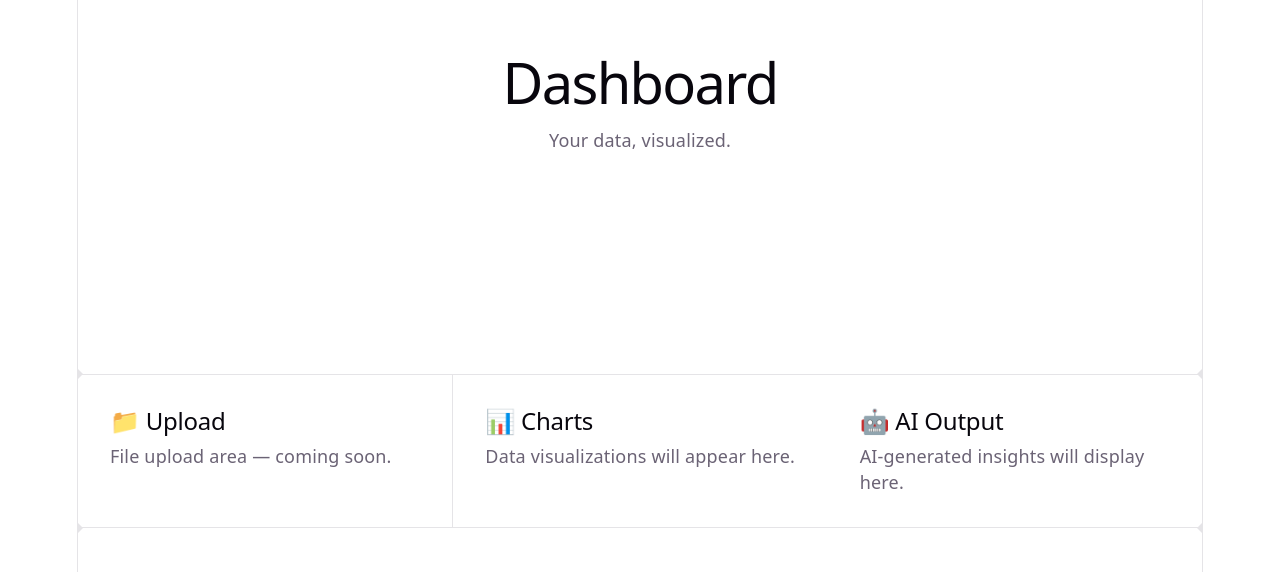
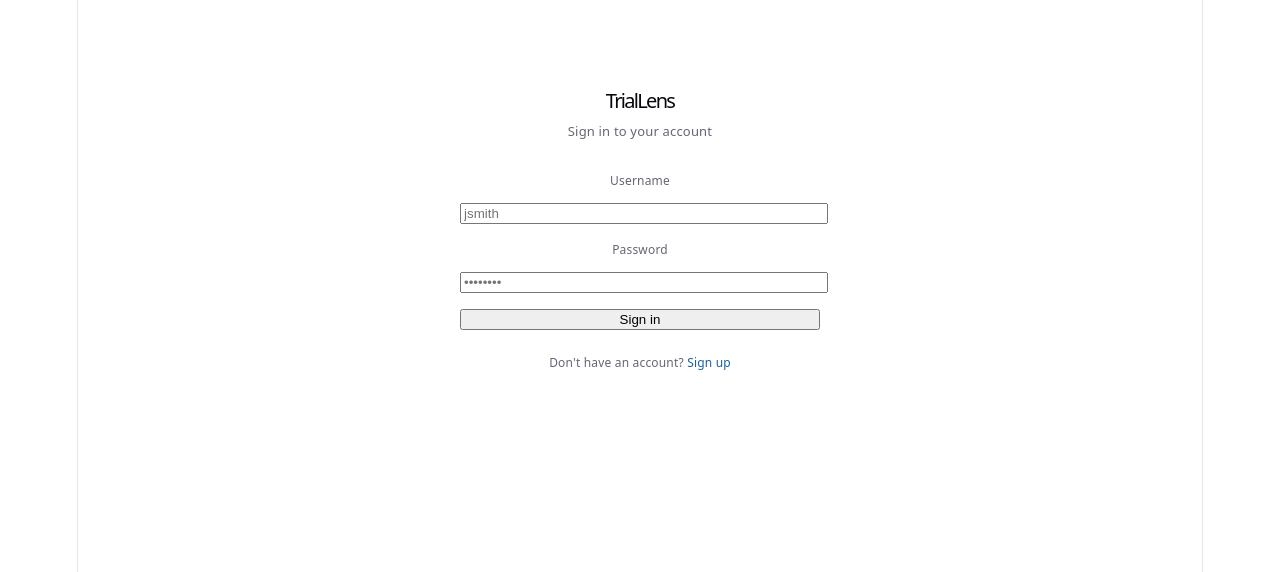
Before and after one commit to nathalievilla/HackPrinceton, a React (Vite) app in the folder hack-princeton/: page / in a window 1280 px wide. Shown: the part 184-756 px from the top of the page. Built offline with nearby package versions, Linux system fonts and the light colour scheme.

Commit message:
login/signup screen auth wip

```diff
--- a/hack-princeton/package.json
+++ b/hack-princeton/package.json
@@ -10,6 +10,7 @@
     "preview": "vite preview"
   },
   "dependencies": {
+    "@supabase/supabase-js": "^2.103.3",
     "@tailwindcss/vite": "^4.2.2",
     "axios": "^1.15.0",
     "react": "^19.2.4",
--- /dev/null
+++ b/hack-princeton/src/Auth.jsx
@@ -0,0 +1,100 @@
+import { useState } from 'react'
+import { supabase } from './lib/supabaseClient'
+
+export default function Auth({ onAuth }) {
+  const [mode, setMode] = useState('login') // 'login' | 'signup'
+  const [form, setForm] = useState({ firstName: '', lastName: '', username: '', password: '' })
+  const [error, setError] = useState(null)
+  const [loading, setLoading] = useState(false)
+
+  function update(field) {
+    return (e) => setForm((f) => ({ ...f, [field]: e.target.value }))
+  }
+
+  async function handleSubmit() {
+    setError(null)
+    setLoading(true)
+
+    // Supabase uses email under the hood — we use username@app.local as a fake email
+    const fakeEmail = `${form.username}@gmail.com`
+
+    if (mode === 'signup') {
+      const { error: signUpError } = await supabase.auth.signUp({
+        email: fakeEmail,
+        password: form.password,
+        options: {
+          data: {
+            first_name: form.firstName,
+            last_name: form.lastName,
+            username: form.username,
+          }
+        }
+      })
+      if (signUpError) { setError(signUpError.message); setLoading(false); return }
+    }
+
+    if (mode === 'login') {
+      const { error: signInError } = await supabase.auth.signInWithPassword({
+        email: fakeEmail,
+        password: form.password,
+      })
+      if (signInError) { setError(signInError.message); setLoading(false); return }
+    }
+
+    setLoading(false)
+    onAuth()
+  }
+
+  return (
+    <div style={{ minHeight: '100vh', display: 'flex', alignItems: 'center', justifyContent: 'center', background: 'var(--color-background-tertiary)' }}>
+      <div style={{ background: 'var(--color-background-primary)', border: '0.5px solid var(--color-border-tertiary)', borderRadius: 16, padding: '2rem', width: 360 }}>
+
+        <h1 style={{ fontSize: 20, fontWeight: 500, marginBottom: 4 }}>TrialLens</h1>
+        <p style={{ fontSize: 13, color: 'var(--color-text-secondary)', marginBottom: 24 }}>
+          {mode === 'login' ? 'Sign in to your account' : 'Create your account'}
+        </p>
+
+        <div style={{ display: 'flex', flexDirection: 'column', gap: 12 }}>
+          {mode === 'signup' && (
+            <div style={{ display: 'grid', gridTemplateColumns: '1fr 1fr', gap: 10 }}>
+              <div>
+                <label style={{ fontSize: 12, color: 'var(--color-text-secondary)', display: 'block', marginBottom: 4 }}>First name</label>
+                <input value={form.firstName} onChange={update('firstName')} placeholder="Jane" style={{ width: '100%' }} />
+              </div>
+              <div>
+                <label style={{ fontSize: 12, color: 'var(--color-text-secondary)', display: 'block', marginBottom: 4 }}>Last name</label>
+                <input value={form.lastName} onChange={update('lastName')} placeholder="Smith" style={{ width: '100%' }} />
+              </div>
+            </div>
+          )}
+
+          <div>
+            <label style={{ fontSize: 12, color: 'var(--color-text-secondary)', display: 'block', marginBottom: 4 }}>Username</label>
+            <input value={form.username} onChange={update('username')} placeholder="jsmith" style={{ width: '100%' }} />
+          </div>
+
+          <div>
+            <label style={{ fontSize: 12, color: 'var(--color-text-secondary)', display: 'block', marginBottom: 4 }}>Password</label>
+            <input type="password" value={form.password} onChange={update('password')} placeholder="••••••••" style={{ width: '100%' }} />
+          </div>
+
+          {error && (
+            <p style={{ fontSize: 12, color: 'var(--color-text-danger)', background: 'var(--color-background-danger)', padding: '8px 12px', borderRadius: 8 }}>{error}</p>
+          )}
+
+          <button onClick={handleSubmit} disabled={loading} style={{ marginTop: 4, width: '100%', justifyContent: 'center' }}>
+            {loading ? 'Please wait...' : mode === 'login' ? 'Sign in' : 'Create account'}
+          </button>
+        </div>
+
+        <p style={{ fontSize: 12, color: 'var(--color-text-secondary)', textAlign: 'center', marginTop: 20 }}>
+          {mode === 'login' ? "Don't have an account? " : 'Already have an account? '}
+          <span onClick={() => { setMode(mode === 'login' ? 'signup' : 'login'); setError(null) }}
+            style={{ color: '#185FA5', cursor: 'pointer' }}>
+            {mode === 'login' ? 'Sign up' : 'Sign in'}
+          </span>
+        </p>
+      </div>
+    </div>
+  )
+}
--- a/hack-princeton/src/Dashboard.jsx
+++ b/hack-princeton/src/Dashboard.jsx
@@ -1,6 +1,25 @@
-import './App.css'
+import { useEffect, useState } from 'react'
+import { supabase } from './lib/supabaseClient'
+import Auth from './Auth'
 
 export default function Dashboard() {
+  const [session, setSession] = useState(undefined) // undefined = loading
+
+  useEffect(() => {
+  supabase.auth.getSession().then(({ data }) => {
+    setSession(data.session ?? null)  // explicitly set null if no session
+  })
+
+  const { data: listener } = supabase.auth.onAuthStateChange((_event, session) => {
+    setSession(session ?? null)
+  })
+
+  return () => listener.subscription.unsubscribe()
+  }, [])
+
+  if (session === undefined) return <p style={{ padding: '2rem' }}>Loading...</p>
+  if (!session) return <Auth onAuth={() => {}} />
+
   return (
     <>
       <section id="center">
--- /dev/null
+++ b/hack-princeton/src/lib/supabaseClient.js
@@ -0,0 +1,6 @@
+import { createClient } from '@supabase/supabase-js'
+
+const supabaseUrl = import.meta.env.VITE_SUPABASE_URL
+const supabaseAnonKey = import.meta.env.VITE_SUPABASE_ANON_KEY
+
+export const supabase = createClient(supabaseUrl, supabaseAnonKey)
```
Also changed, not shown: 2 other files (tests, documents, lock files or other folders).
